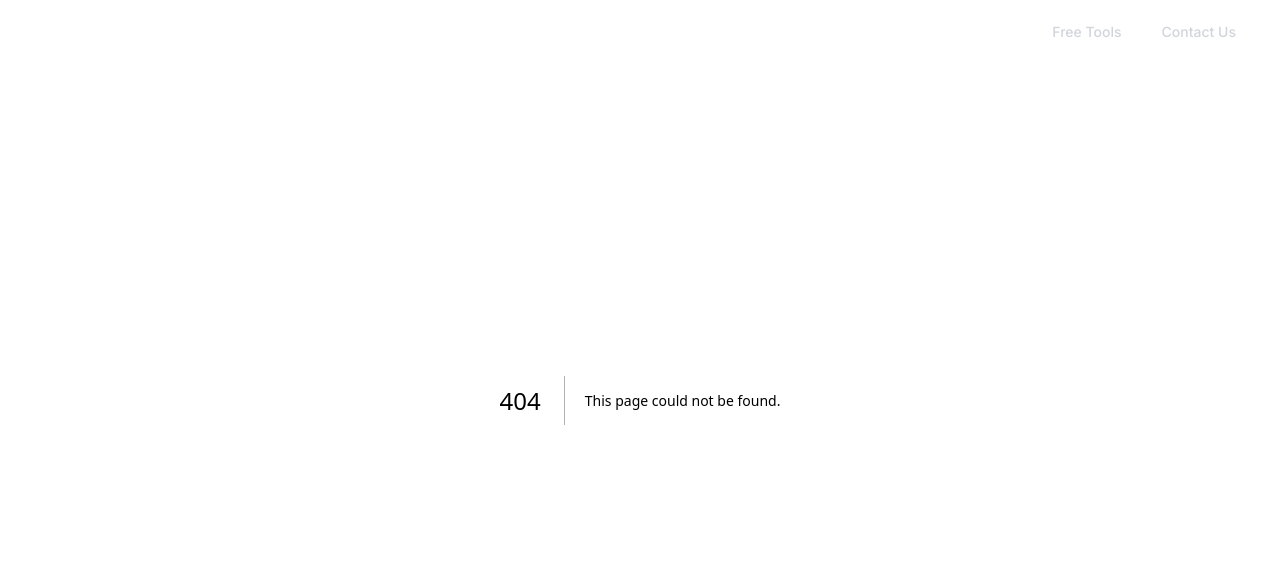
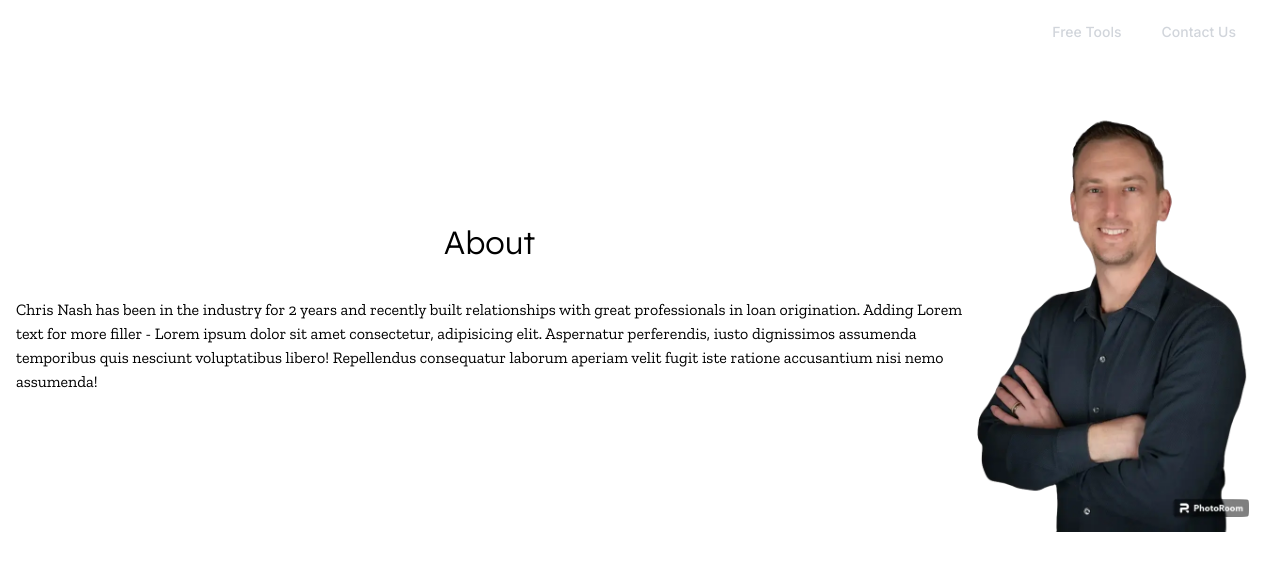
Before and after one commit to mdreesen/business-housing, a Next.js app: page /about in a window 1280 px wide. Before the commit this address had no page. Shown: the top 570 px of the page. Built offline with nearby package versions, Linux system fonts and the light colour scheme.

Commit message:
Adding logo text and about page

```diff
--- /dev/null
+++ b/app/about/page.tsx
@@ -0,0 +1,48 @@
+import { Metadata } from 'next';
+import Image from 'next/image';
+import { Suspense } from 'react';
+import totalYears from '../composables/totalYears';
+import Modal from '@/app/ui/components/modal';
+
+// Importing styling
+import styles from '../ui/styles/homepage.module.css';
+import { lexend, zilla_slab } from '@/app/ui/styles/fonts';
+
+
+// Importing page components
+// import Hero from './ui/components/hero';
+
+export const metadata: Metadata = {
+  title: 'About | Chris Nash',
+};
+
+export default function Home() {
+
+  const years = totalYears();
+
+  const about = (
+    <div>
+      <h2 className={`${lexend.className}`}>About</h2>
+      <p className={`${zilla_slab.className}`}>{`Chris Nash has been in the industry for ${years} years and recently built relationships with great professionals in loan origination. `}
+      Adding Lorem text for more filler - Lorem ipsum dolor sit amet consectetur, adipisicing elit. Aspernatur perferendis, iusto dignissimos assumenda temporibus quis nesciunt voluptatibus libero! Repellendus consequatur laborum aperiam velit fugit iste ratione accusantium nisi nemo assumenda!</p>
+    </div>
+  );
+
+  return (
+    <main className="flex min-h-screen flex-col items-center justify-between">
+      <section>
+        <div className={styles['section-two']}>
+            {about}
+          <Image
+            className='hidden md:block'
+            src={`/assets/chris/chris-transparent.webp`}
+            alt="Image of Chris Nash"
+            width={301}
+            height={452}
+            priority
+          />
+        </div>
+      </section>
+    </main>
+  )
+}
--- a/app/layout.tsx
+++ b/app/layout.tsx
@@ -1,11 +1,10 @@
 import type { Metadata } from 'next';
-
-
 
 import { Inter } from 'next/font/google'
 import './globals.css';
 
 import Navbar from '@/app/ui/components/navbar';
+import Footer from "@/app/ui/components/footer";
 
 
 const inter = Inter({ subsets: ['latin'] })
@@ -28,6 +27,7 @@ export default function RootLayout({ children, }: { children: React.ReactNode })
       <body suppressHydrationWarning={true} className={inter.className}>
         <Navbar />
         {children}
+        <Footer />
       </body>
     </html>
   )
--- a/app/ui/components/navbar.tsx
+++ b/app/ui/components/navbar.tsx
@@ -4,9 +4,10 @@ import { Disclosure, Menu, Transition } from '@headlessui/react'
 import { Bars3Icon, BellIcon, XMarkIcon } from '@heroicons/react/24/outline'
 import styles from '../styles/nav.module.css';
 import Link from 'next/link';
+import { yellowtail } from '@/app/ui/styles/fonts';
 
 const navigation = [
-  { name: 'About', href: '#', current: true, id: "dropdownHoverButton", toggleData: "dropdownHover", triggerData: "hover" },
+  { name: 'About', href: '/about', current: true, id: "dropdownHoverButton", toggleData: "dropdownHover", triggerData: "hover" },
   { name: 'Free Tools', href: '#', current: false },
   { name: 'Contact Us', href: '#', current: false },
 ]
@@ -44,6 +45,7 @@ export default function Example() {
         <>
           <div className="mx-auto max-w-7xl px-2 sm:px-6 lg:px-8">
             <div className="relative flex h-16 items-center justify-between">
+              <Link className={`${yellowtail.className} text-white`} href="/">Chris Nash</Link>
               <div className="flex flex-1 items-center justify-end sm:items-stretch right-0">
                 <div className="hidden sm:ml-6 sm:block justify-right">
                   <div className="flex space-x-4">
--- a/app/ui/styles/fonts.ts
+++ b/app/ui/styles/fonts.ts
@@ -1,4 +1,4 @@
-import { Inter, Lexend, Zilla_Slab } from 'next/font/google';
+import { Inter, Lexend, Zilla_Slab, Yellowtail } from 'next/font/google';
 
 export const inter = Inter({ subsets: ['latin'] });
 
@@ -11,3 +11,8 @@ export const lexend = Lexend({
     weight: ['400'],
     subsets: ['latin'],
   });
+
+  export const yellowtail = Yellowtail({
+    weight: ['400'],
+    subsets: ['latin'],
+  });
```
